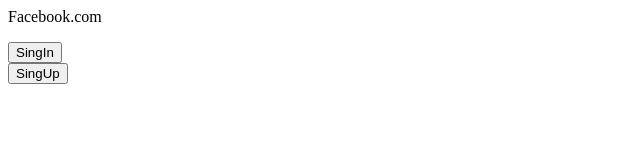
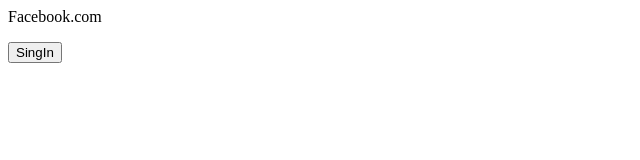
Before and after one commit to adityasharma005/facebook, a plain HTML site: page index.html in a window 1280 px wide. Shown: the whole page, without its empty margins (0-640 px from the left). Drawn offline with Linux system fonts and the light colour scheme.

Commit message:
removed singup button

```diff
--- a/index.html
+++ b/index.html
@@ -8,6 +8,6 @@
 		<p>Facebook.com</p>
 		<button>SingIn</button>
 		</br>
-		<button>SingUp</button>
+
 	</body>
 </html>
```
